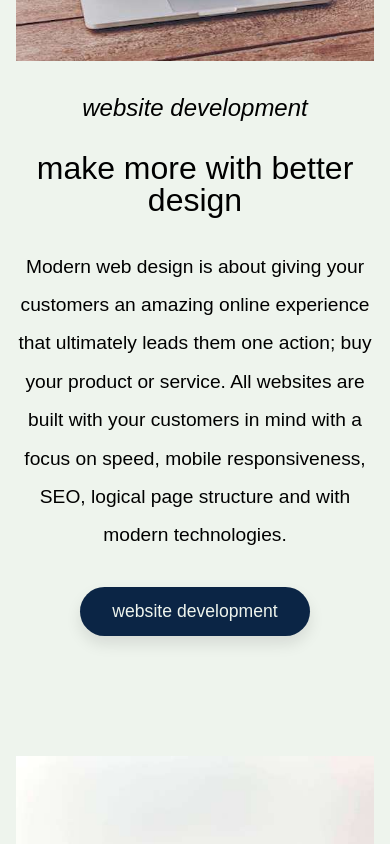
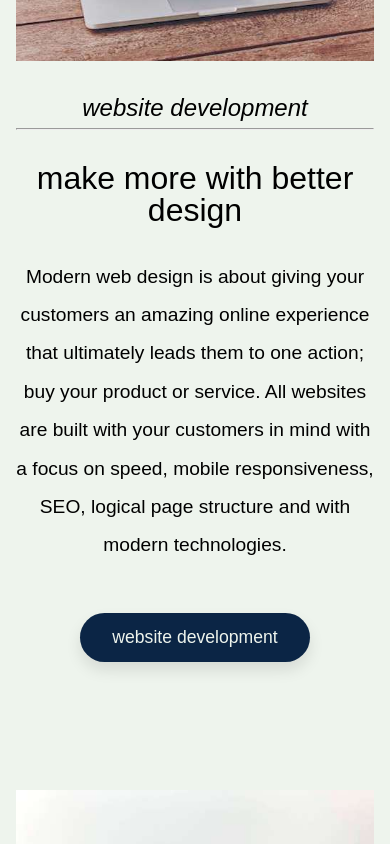
Before and after one commit to steven2711/cyber-dojo, a Next.js app: page / in a window 390 px wide. Shown: the part 940-1784 px from the top of the page. Built offline with nearby package versions, Linux system fonts and the light colour scheme; a web font is replaced by a local one.

Commit message:
Added lines in services.

```diff
--- a/components/ServiceBox.js
+++ b/components/ServiceBox.js
@@ -9,6 +9,7 @@ export default function ServiceBox({
     <div className={styles.service}>
       <div className={styles.info}>
         <h3>{title}</h3>
+        <hr />
         <h4>{excerpt}</h4>
         <p>{description}</p>
         <div className={styles.button}>
--- a/data/services.js
+++ b/data/services.js
@@ -3,7 +3,7 @@ export const services = [
     title: "website development",
     excerpt: "make more with better design",
     description:
-      "Modern web design is about giving your customers an amazing online experience that ultimately leads them one action; buy your product or service. All websites are built with your customers in mind with a focus on speed, mobile responsiveness, SEO, logical page structure and with modern technologies.",
+      "Modern web design is about giving your customers an amazing online experience that ultimately leads them to one action; buy your product or service. All websites are built with your customers in mind with a focus on speed, mobile responsiveness, SEO, logical page structure and with modern technologies.",
     path: "/websites",
     imagePath: "/images/web-development.jpg",
   },
@@ -43,7 +43,7 @@ export const services = [
     title: "consultations",
     excerpt: "always free to chat",
     description:
-      "Wether you want a total website rebuild, SEO marketing strategy, social media management or just some tips to get started, I can help. No pressure at all! I live for this stuff! Feel free to give me us a call anytime.",
+      "Wether you want a total website rebuild, SEO marketing strategy, social media management or just some tips to get started, we can help. No pressure at all! We live for this stuff! Feel free to give us a call anytime.",
     path: "/contact",
     imagePath: "/images/consultations.jpg",
   },
--- a/styles/ServiceBox.module.css
+++ b/styles/ServiceBox.module.css
@@ -4,6 +4,10 @@
 
 .info {
   width: 50%;
+}
+
+.info hr {
+  width: 92%;
 }
 
 .info h3 {
@@ -24,8 +28,16 @@
 .info h4,
 .info p,
 .button {
-  margin-bottom: 3rem;
   padding: 0 2rem;
+}
+
+.info h4,
+.info p {
+  margin: 2rem 0;
+}
+
+.button {
+  margin: 3rem 0;
 }
 
 .image {
@@ -49,11 +61,9 @@
     margin: 5rem 0;
   }
 
-  .info h3,
   .info h4,
-  .info p,
-  .button {
-    margin-bottom: 2.5rem;
+  .info p {
+    margin: 1.5rem 0;
   }
 }
 
@@ -63,10 +73,13 @@
     text-align: center;
   }
 
-  .info h3,
+  .info h3 {
+    margin-top: 2rem;
+  }
+
   .info h4,
   .info p {
-    margin: 3rem 0;
+    margin: 2rem 0;
   }
 
   .image {
@@ -79,11 +92,14 @@
 }
 
 @media (max-width: 540px) {
-  .info h3,
   .info h4,
   .info p {
     padding: 0;
     margin: 2rem 0;
+  }
+
+  .info hr {
+    width: 100%;
   }
 
   .button {
```
